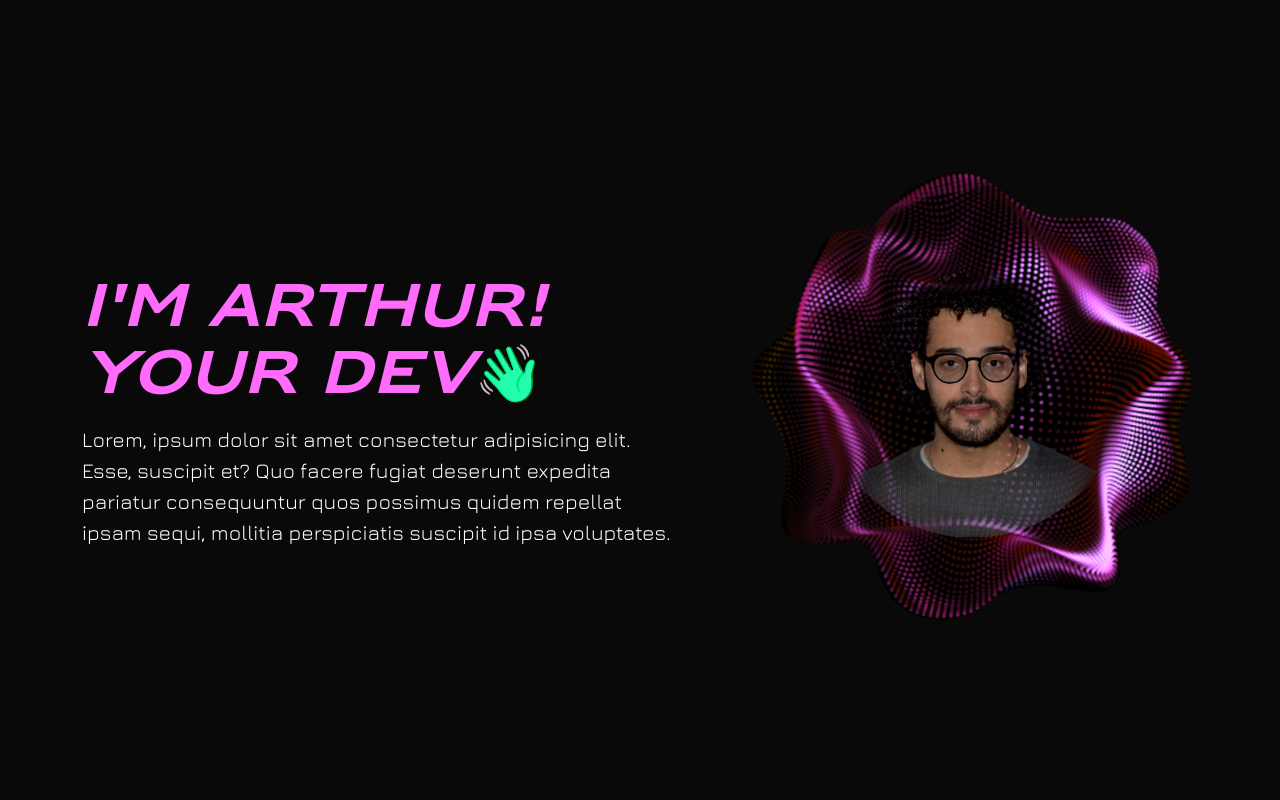
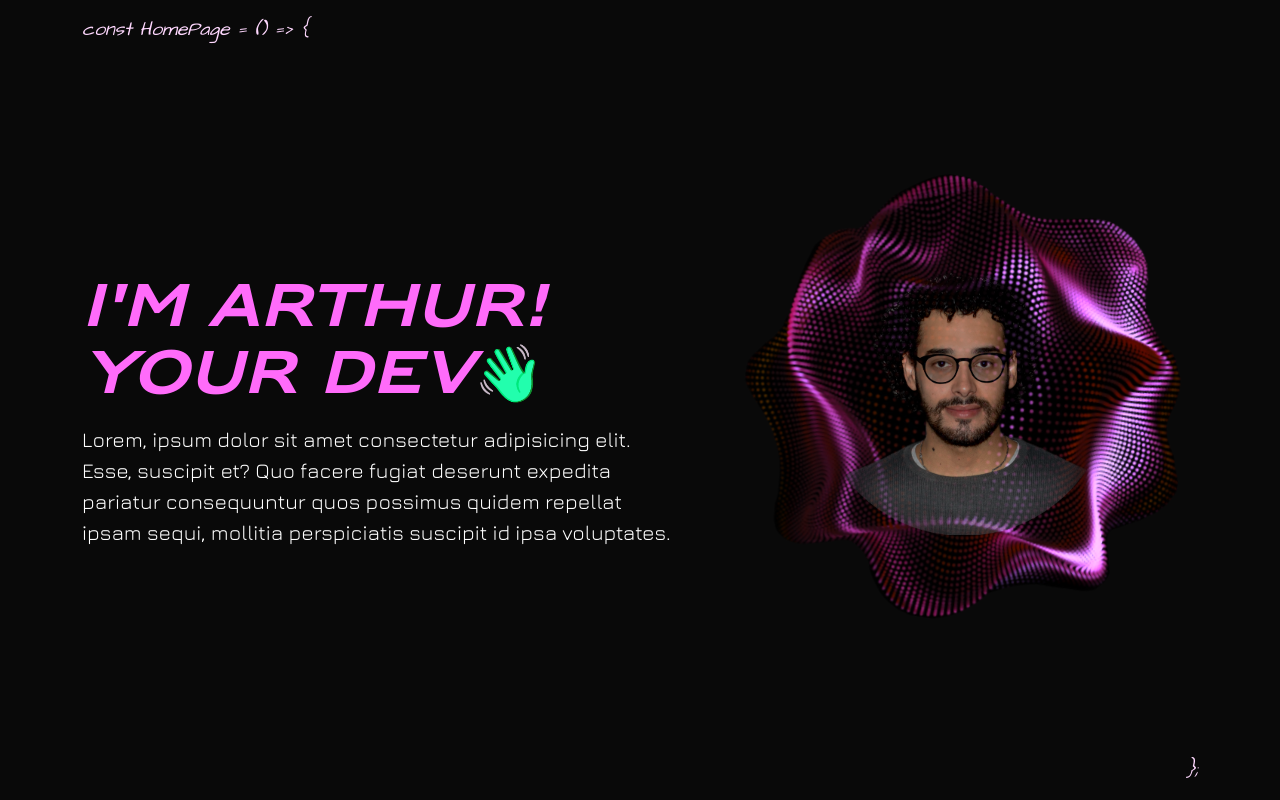
Before and after one commit to ITurres/iturres-reactive-portfolio, a React (Create React App) app: page /homepage in a window 1280 px wide. Built offline with nearby package versions, Linux system fonts and the light colour scheme.

Commit message:
feat: on 'HomePage.scss' include 'component-code-snippet' mixin

```diff
--- a/src/styles/pages/HomePage.scss
+++ b/src/styles/pages/HomePage.scss
@@ -3,8 +3,13 @@
 @import '../variables/_colors.scss';
 @import '../animations/rotate-hue-rotate.scss';
 @import '../animations/text-hue-rotate.scss';
+@import '../_mixins.scss';
 
 .homepage {
+  @include component-code-snippet('const HomePage = () => {');
+
+  user-select: none;
+
   &__about {
     &-title {
       font-family: $font-family-bold, 'Jura', sans-serif;
```
